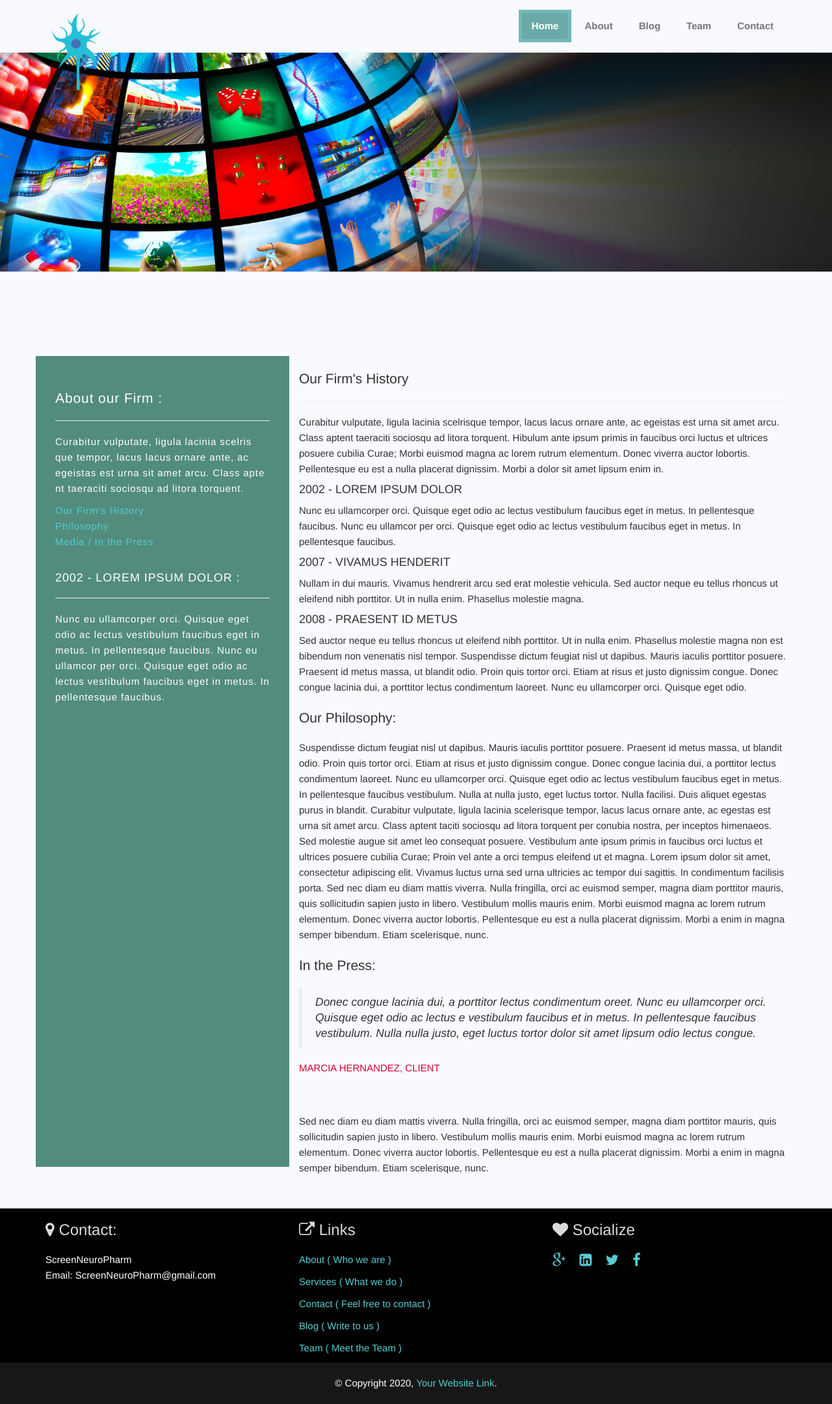
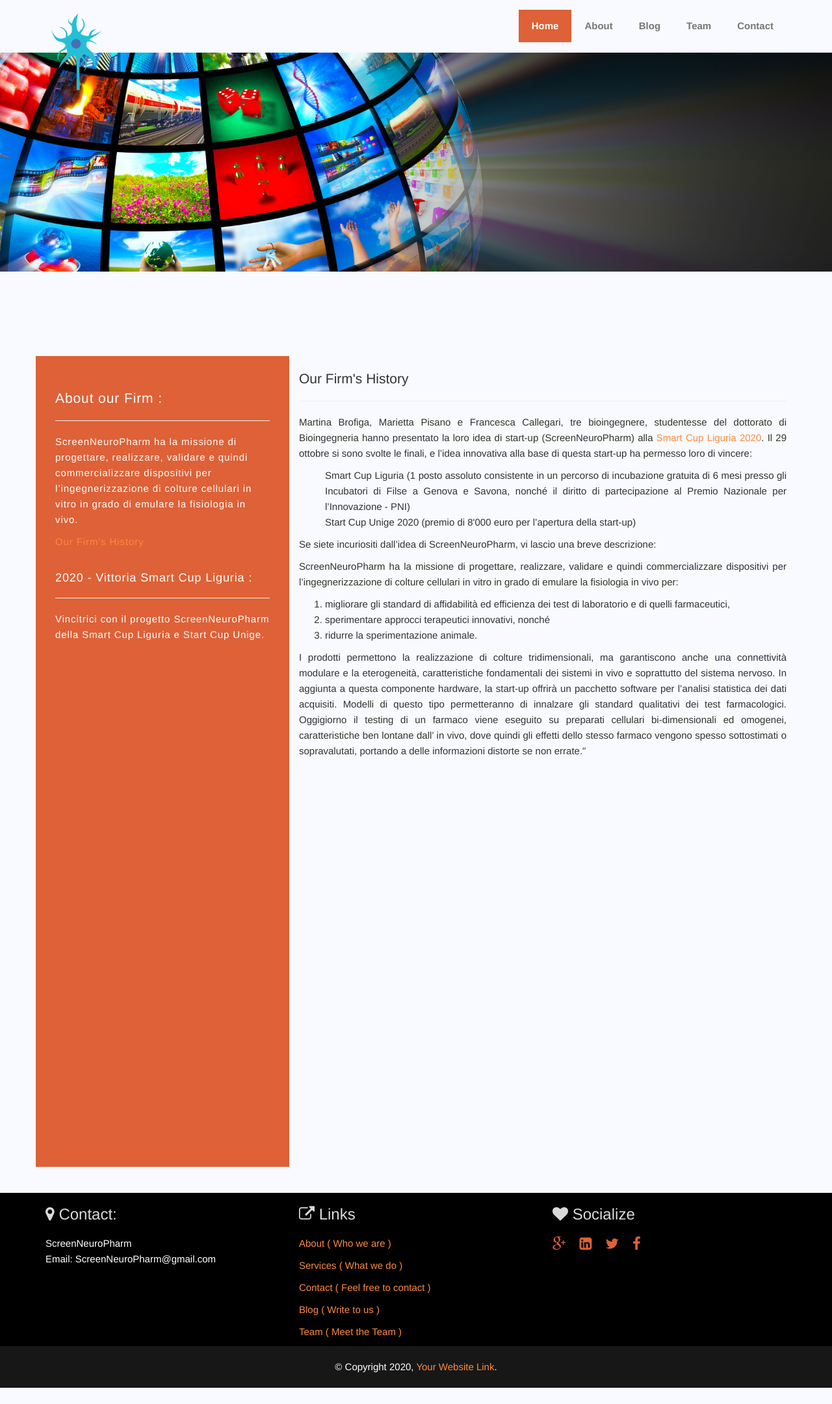
Before and after one commit to ScreenNeuroPharm/screenneuropharm.github.io, a Jekyll site: the page built from about.html, in a window 1280 px wide. Shown: the whole page at 65% size. Built offline with Jekyll 4.4.1, drawn with Linux system fonts in a browser that asks for light colours; after the commit the page ends 2136 px from its top, so only the background shows below that.

Commit message:
add vincitori smartcup

```diff
--- a/about.html
+++ b/about.html
@@ -15,44 +15,34 @@ permalink: /about
     <div class="side-left col-sm-4 col-md-4">
       <h3 class="lead">  About our Firm : </h3><hr>
 
-      <p>Curabitur vulputate, ligula lacinia scelris que tempor, lacus lacus ornare ante, ac egeistas est urna sit amet arcu. Class apte nt taeraciti sociosqu ad litora torquent.</p>
+      <p>ScreenNeuroPharm ha la missione di progettare, realizzare, validare e quindi commercializzare dispositivi per l’ingegnerizzazione di colture cellulari in vitro in grado di emulare la fisiologia in vivo.</p>
       <a href="#anchor1"> Our Firm's History</a><br>
-      <a href="#anchor2"> Philosophy</a><br>
-      <a href="#anchor3">Media / In the Press</a><br>
+      <!--<a href="#anchor2"> Philosophy</a><br>-->
+      <!--<a href="#anchor3">Media / In the Press</a><br>-->
       <br>
-      <h4>2002 - LOREM IPSUM DOLOR :</h4><hr>
-      Nunc eu ullamcorper orci. Quisque eget odio ac lectus vestibulum faucibus eget in metus. In pellentesque faucibus. Nunc eu ullamcor per orci. Quisque eget odio ac lectus vestibulum faucibus eget in metus. In pellentesque faucibus.
+      <h4>2020 - Vittoria Smart Cup Liguria :</h4><hr>
+        Vincitrici con il progetto ScreenNeuroPharm della Smart Cup Liguria e Start Cup Unige.
     </div>
-    <div class="col-sm-8 col-md-8">
+    <div class="col-sm-8 col-md-8" style="text-align:justify">
         <h3 class="lead"id="anchor1"> Our Firm's History </h3><hr>
         <p>
-          Curabitur vulputate, ligula lacinia scelrisque tempor, lacus lacus ornare ante, ac egeistas est urna sit amet arcu. Class aptent taeraciti sociosqu ad litora torquent. Hibulum ante ipsum primis in faucibus orci luctus et ultrices posuere cubilia Curae; Morbi euismod magna ac lorem rutrum elementum. Donec viverra auctor lobortis. Pellentesque eu est a nulla placerat dignissim. Morbi a dolor sit amet lipsum enim in.
+          Martina Brofiga, Marietta Pisano e Francesca Callegari, tre bioingegnere, studentesse del dottorato di Bioingegneria hanno presentato la loro idea di start-up (ScreenNeuroPharm) alla <a href="www.smartcupliguria.it">Smart Cup Liguria 2020</a>. Il 29 ottobre si sono svolte le finali, e l’idea innovativa alla base di questa start-up ha permesso loro di vincere:
         </p>
-
-        <h4>2002 - LOREM IPSUM DOLOR</h4>
-        <p>Nunc eu ullamcorper orci. Quisque eget odio ac lectus vestibulum faucibus eget in metus. In pellentesque faucibus. Nunc eu ullamcor per orci. Quisque eget odio ac lectus vestibulum faucibus eget in metus. In pellentesque faucibus.</p>
-
-        <h4>2007 - VIVAMUS HENDERIT</h4>
-        <p>Nullam in dui mauris. Vivamus hendrerit arcu sed erat molestie vehicula. Sed auctor neque eu tellus rhoncus ut eleifend nibh porttitor. Ut in nulla enim. Phasellus molestie magna.</p>
-
-        <h4>2008 - PRAESENT ID METUS</h4>
-        <p>
-          Sed auctor neque eu tellus rhoncus ut eleifend nibh porttitor. Ut in nulla enim. Phasellus molestie magna non est bibendum non venenatis nisl tempor. Suspendisse dictum feugiat nisl ut dapibus. Mauris iaculis porttitor posuere. Praesent id metus massa, ut blandit odio. Proin quis tortor orci. Etiam at risus et justo dignissim congue. Donec congue lacinia dui, a porttitor lectus condimentum laoreet. Nunc eu ullamcorper orci. Quisque eget odio.
-        </p>
-        <h3 class="lead"id="anchor2">Our Philosophy:</h3>
-        <p>
-          Suspendisse dictum feugiat nisl ut dapibus. Mauris iaculis porttitor posuere. Praesent id metus massa, ut blandit odio. Proin quis tortor orci. Etiam at risus et justo dignissim congue. Donec congue lacinia dui, a porttitor lectus condimentum laoreet. Nunc eu ullamcorper orci. Quisque eget odio ac lectus vestibulum faucibus eget in metus. In pellentesque faucibus vestibulum. Nulla at nulla justo, eget luctus tortor. Nulla facilisi. Duis aliquet egestas purus in blandit.
-          Curabitur vulputate, ligula lacinia scelerisque tempor, lacus lacus ornare ante, ac egestas est urna sit amet arcu. Class aptent taciti sociosqu ad litora torquent per conubia nostra, per inceptos himenaeos. Sed molestie augue sit amet leo consequat posuere. Vestibulum ante ipsum primis in faucibus orci luctus et ultrices posuere cubilia Curae; Proin vel ante a orci tempus eleifend ut et magna. Lorem ipsum dolor sit amet, consectetur adipiscing elit. Vivamus luctus urna sed urna ultricies ac tempor dui sagittis. In condimentum facilisis porta.
-          Sed nec diam eu diam mattis viverra. Nulla fringilla, orci ac euismod semper, magna diam porttitor mauris, quis sollicitudin sapien justo in libero. Vestibulum mollis mauris enim. Morbi euismod magna ac lorem rutrum elementum. Donec viverra auctor lobortis. Pellentesque eu est a nulla placerat dignissim. Morbi a enim in magna semper bibendum. Etiam scelerisque, nunc. <br>
-        </p>
-
-        <h3 class="lead"id="anchor3">In the Press:</h3>
-        <blockquote>
-          <em>Donec congue lacinia dui, a porttitor lectus condimentum oreet. Nunc eu ullamcorper orci. Quisque eget odio ac lectus e vestibulum faucibus et in metus. In pellentesque faucibus vestibulum. Nulla nulla justo, eget luctus tortor dolor sit amet lipsum odio lectus congue.</em>
-        </blockquote>
-        <p class="block-author"> MARCIA HERNANDEZ, CLIENT</p>
-        <br><br>
-        <p>Sed nec diam eu diam mattis viverra. Nulla fringilla, orci ac euismod semper, magna diam porttitor mauris, quis sollicitudin sapien justo in libero. Vestibulum mollis mauris enim. Morbi euismod magna ac lorem rutrum elementum. Donec viverra auctor lobortis. Pellentesque eu est a nulla placerat dignissim. Morbi a enim in magna semper bibendum. Etiam scelerisque, nunc.</p></p>
+        <ul>
+          <li>	Smart Cup Liguria (1 posto assoluto consistente in un percorso di incubazione gratuita di 6 mesi presso gli Incubatori di Filse a Genova e Savona, nonché il diritto di partecipazione al Premio Nazionale per l’Innovazione - PNI)</li>
+          <li>	Start Cup Unige 2020 (premio di 8'000 euro per l’apertura della start-up) </li>
+        </ul>
+        <p>Se siete incuriositi dall’idea di ScreenNeuroPharm, vi lascio una breve descrizione:</p>
+        <p>ScreenNeuroPharm ha la missione di progettare, realizzare, validare e quindi commercializzare dispositivi per l’ingegnerizzazione di colture cellulari in vitro in grado di emulare la fisiologia in vivo per:
+        <ol>
+          <li> migliorare gli standard di affidabilità ed efficienza dei test di laboratorio e di quelli farmaceutici, </li>
+          <li> sperimentare approcci terapeutici innovativi, nonché </li>
+          <li> ridurre la sperimentazione animale.</li>
+        </ol>
+      <p>I prodotti permettono la realizzazione di colture tridimensionali, ma garantiscono anche una connettività modulare e la eterogeneità, caratteristiche fondamentali dei sistemi in vivo e soprattutto del sistema nervoso. In aggiunta a questa componente hardware, la start-up offrirà un pacchetto software per l’analisi statistica dei dati acquisiti.
+      Modelli di questo tipo permetteranno di innalzare gli standard qualitativi dei test farmacologici.
+      Oggigiorno il testing di un farmaco viene eseguito su preparati cellulari bi-dimensionali ed omogenei, caratteristiche ben lontane dall’ in vivo, dove quindi gli effetti dello stesso farmaco vengono spesso sottostimati o sopravalutati, portando a delle informazioni distorte se non errate."
+      </p>
     </div>
   </div>
 </div>
--- a/assets/css/style.css
+++ b/assets/css/style.css
@@ -15,6 +15,10 @@ License URI:http://www.gnu.org/licenses/gpl-2.0.html
 * Global
 * ==========================================================================
 */
+.navbar-default .navbar-nav > .active > a, .navbar-default .navbar-nav > .active > a:hover, .navbar-default .navbar-nav > .active > a:focus  {
+  color: #fff;
+  background-color: #DE6137;
+}
 
 .btn-primary{
   margin-left: 20px;
@@ -110,7 +114,7 @@ h3.col-xs-12{
     text-align: center;
 }
 .block-author{
-    color: #D7002E;
+    color: #DE6137;
 }
 
 .btn-info{
@@ -152,7 +156,7 @@ body {
 }
 
 a {
-    color: #55CBD2;
+    color: #FA8A3F;
     text-decoration: none;
     -o-transition: all .3s;
     -moz-transition: all .3s;
@@ -226,7 +230,7 @@ address {
 * ==========================================================================
 */
 .active{
-  background:#74B9B9 !important;
+  background:#DE6137 !important;
   color: white;
 }
 .navbar {
@@ -259,7 +263,7 @@ address {
   padding-top: 0px;
 }
 .side-left{
-  background:#528C7C;
+  background:#DE6137;
   box-shadow: 3px grey;
   color: white;
   padding: 30px;
@@ -440,7 +444,7 @@ p.blog-text{
   margin-top: 50px;
 }
 .services-section .services-icon {
-  color: #1bbd9b;
+  color: #DE6137;
   margin-bottom: 30px;
 }
 .services-section .services-title {
@@ -464,7 +468,7 @@ p.blog-text{
 .services-icon .fa:hover{
     padding: 0 10px 0 10px;
     color: white;
-    background: #1BBD9B;
+    background: #FA8A3F;
     border-radius: 3px;
     transition:.4s;
 }
@@ -525,7 +529,7 @@ footer h3 {
 }
 
 #social-icons .btn-group {
-    color: #55CBD2;
+    color: #DE6137;
     margin-right: 15px;
 }
 #social-icons .btn-group:hover {
--- a/contact.html
+++ b/contact.html
@@ -42,7 +42,7 @@ published: true
 
           <div id="contact-response"></div>
 
-          <form action="http://templates.designorbital.com/baleen/contact.php" method="post" id="contact-form">
+          <form action="#" method="post" id="contact-form">
             <fieldset>
               <div class="form-group form-group-fullname">
                 <label class="control-label" for="fullname">NAME *</label>
```
Also changed, not shown: team.html (+6 -7 lines).
